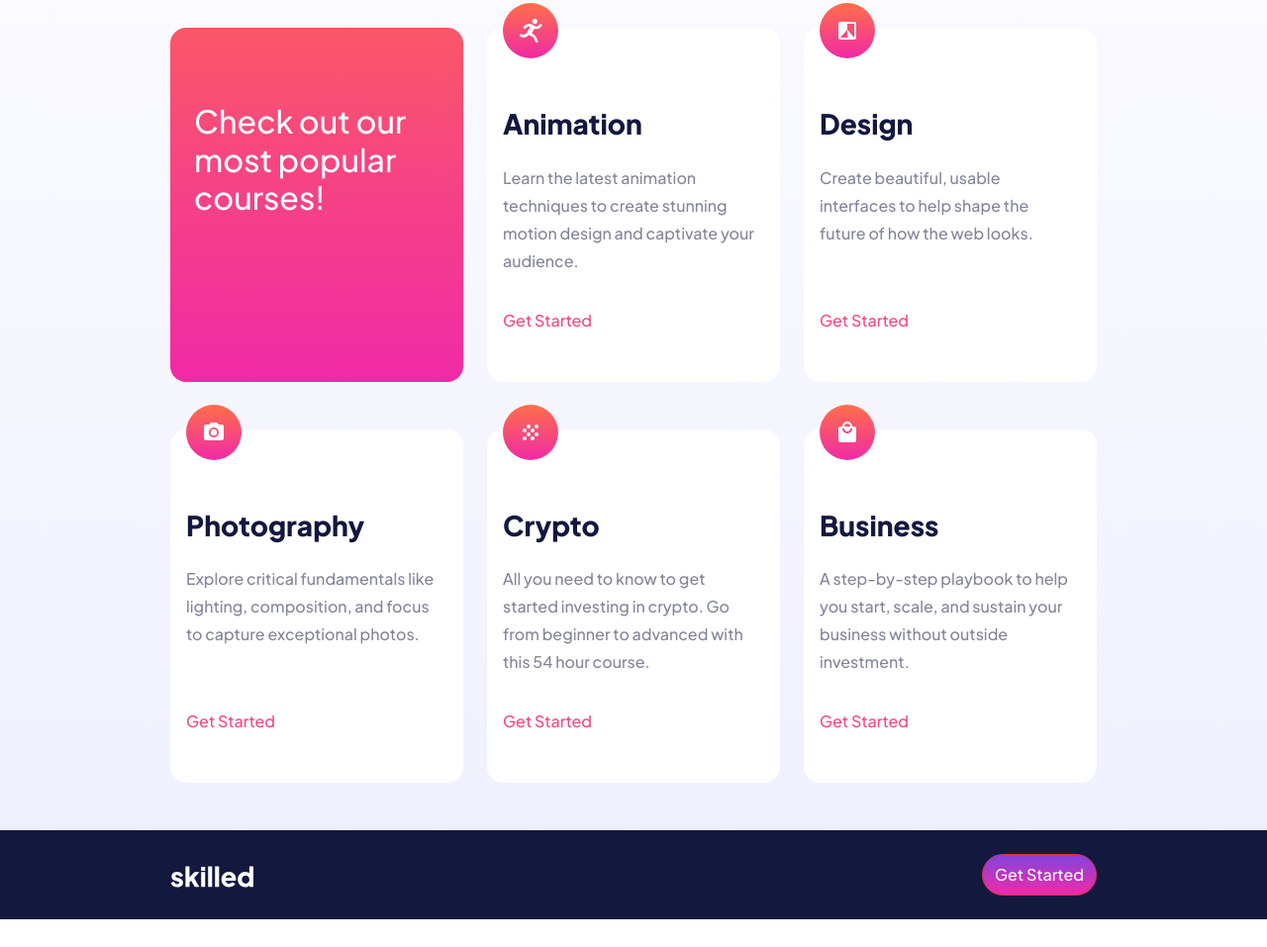
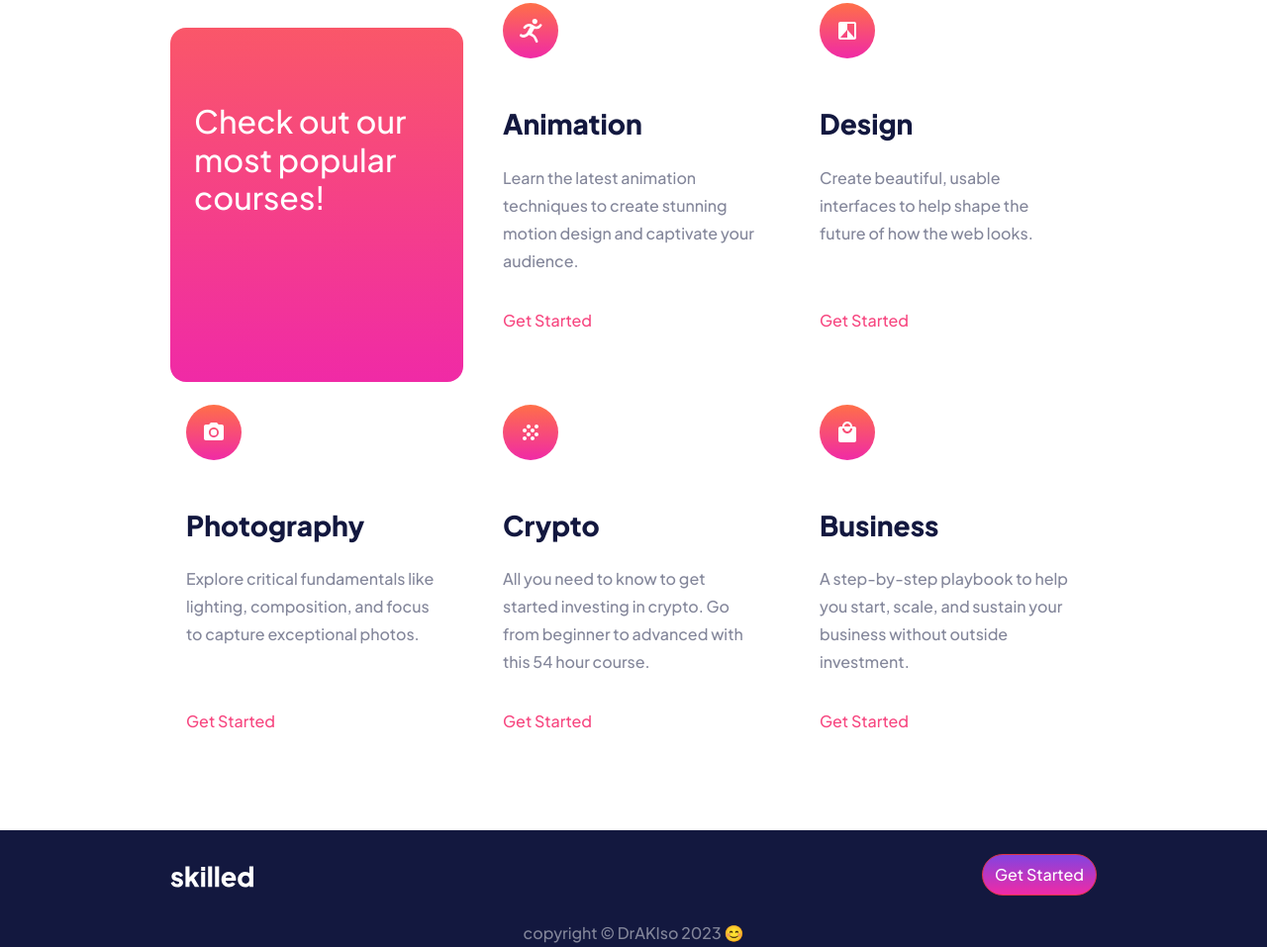
Before and after one commit to drakiso/Challenges_skilled_elearning_landing_page, a website: page index.html in a window 1280 px wide. Shown: the part 776-1733 px from the top of the page at 99% size. Before the commit the page ends 1705 px from the top, so only its background shows below. Drawn offline with nearby package versions, Linux system fonts and the light colour scheme.

Commit message:
add copyrigth and modified background-color on body

```diff
--- a/index.html
+++ b/index.html
@@ -17,7 +17,7 @@
         <link href="./css/style.css" rel="stylesheet">
     </head>
 
-    <body>
+    <body class="">
         <div class="text-body lh-base position-relative overflow-hidden">
 
         <header class="">
@@ -66,7 +66,7 @@
         </section>
 
         <!-- services -->
-        <section class="py-5 bg-gradient-1">
+        <section class="py-5">
             <div class="container">
                 <div class="row row-cols-md-2 row-cols-xl-3 gy-5">
 
@@ -166,6 +166,9 @@
                     role="button">Get Started</a>
                 </div>
             </div>
+            <div class="fs-1-sm text-center">
+                copyright © DrAKIso 2023 😊
+            </div>
 
             <!-- Bootstrap JS bundle -->
 
```
Also changed, not shown: skilled_elearning_landing_page.png.
